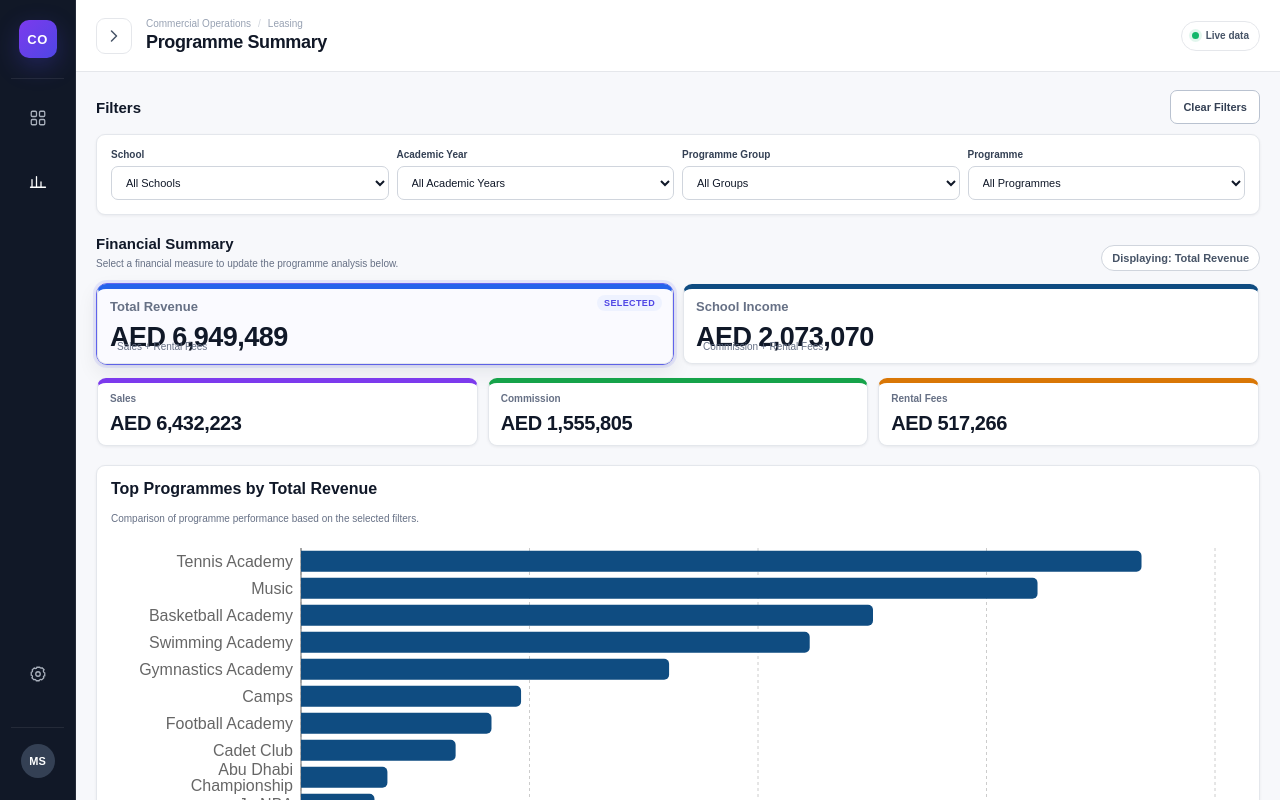
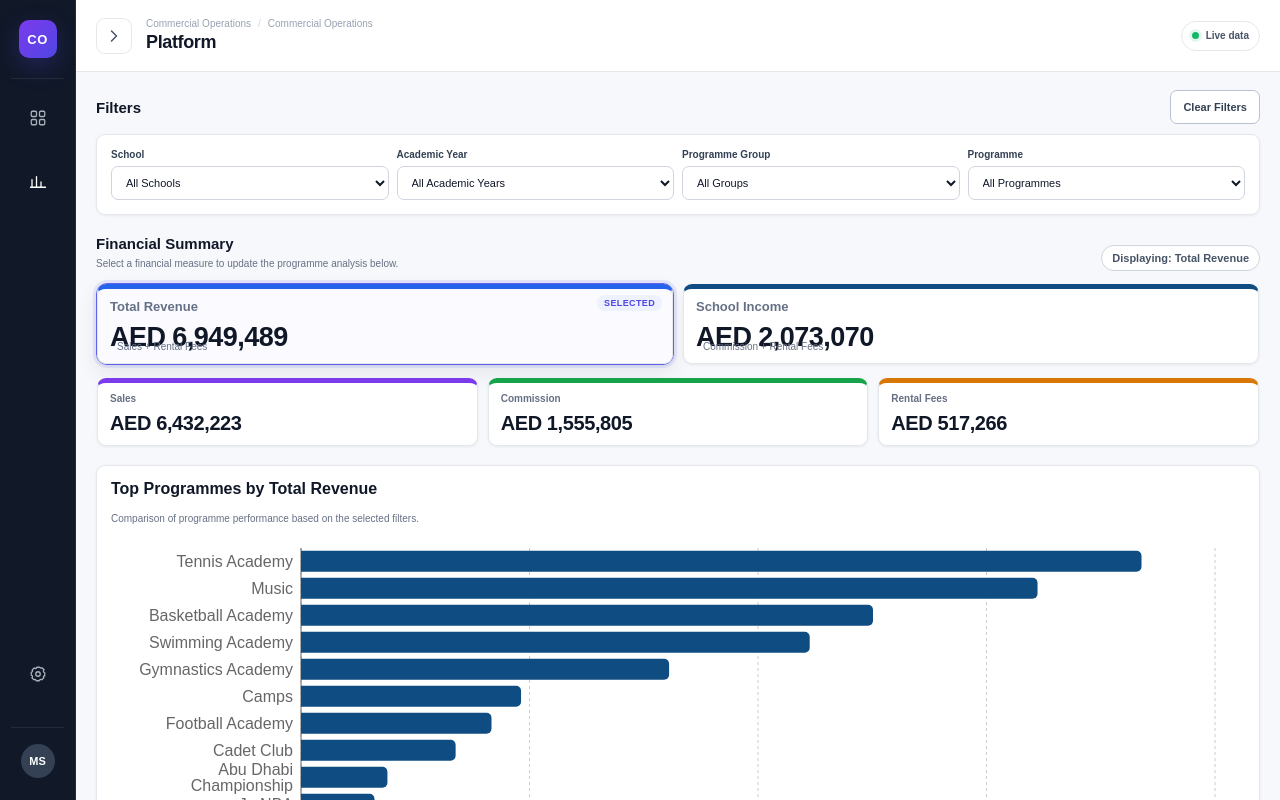
Before and after one commit to mo-seoudi/leasing, a React (Vite) app: page /leasing/summary in a window 1280 px wide. Shown: the top 800 px of the page. Built offline with nearby package versions, Linux system fonts and the light colour scheme.

Commit message:
Update PlatformLayout.jsx

```diff
--- a/src/layouts/PlatformLayout.jsx
+++ b/src/layouts/PlatformLayout.jsx
@@ -14,20 +14,12 @@ const SIDEBAR_STORAGE_KEY =
 
 const leasingLinks = [
   {
-    label: "Programme Summary",
-    path: "/leasing/summary",
-  },
-  {
     label: "Programme Directory",
     path: "/leasing/programmes",
   },
   {
     label: "Year-on-Year Comparison",
     path: "/leasing/year-comparison",
-  },
-  {
-    label: "Programme Comparison",
-    path: "/leasing/program-comparison",
   },
 ];
 
@@ -147,13 +139,6 @@ function getPageDetails(pathname) {
     };
   }
 
-  if (pathname === "/leasing/summary") {
-    return {
-      section: "Leasing",
-      title: "Programme Summary",
-    };
-  }
-
   if (pathname === "/leasing/programmes") {
     return {
       section: "Leasing",
@@ -168,16 +153,6 @@ function getPageDetails(pathname) {
     return {
       section: "Leasing",
       title: "Year-on-Year Comparison",
-    };
-  }
-
-  if (
-    pathname ===
-    "/leasing/program-comparison"
-  ) {
-    return {
-      section: "Leasing",
-      title: "Programme Comparison",
     };
   }
 
```
